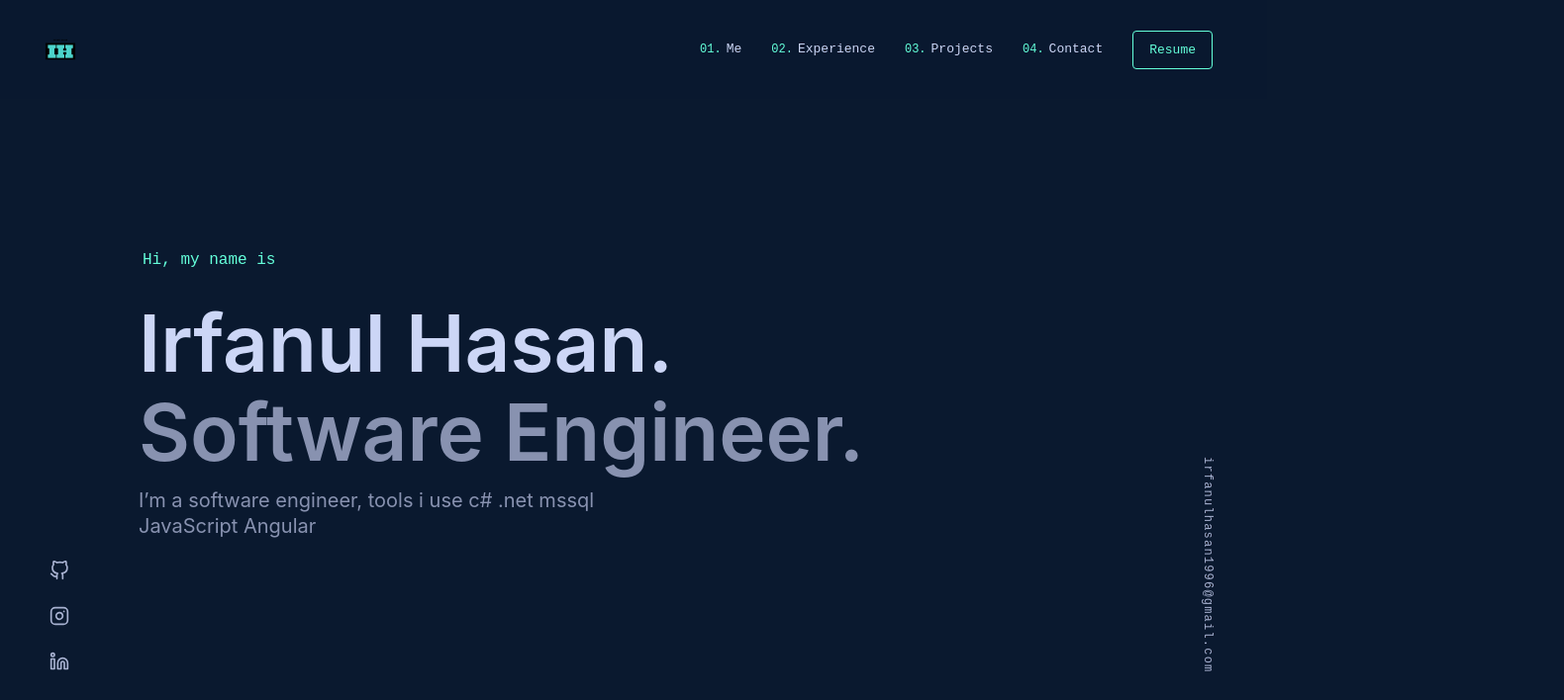
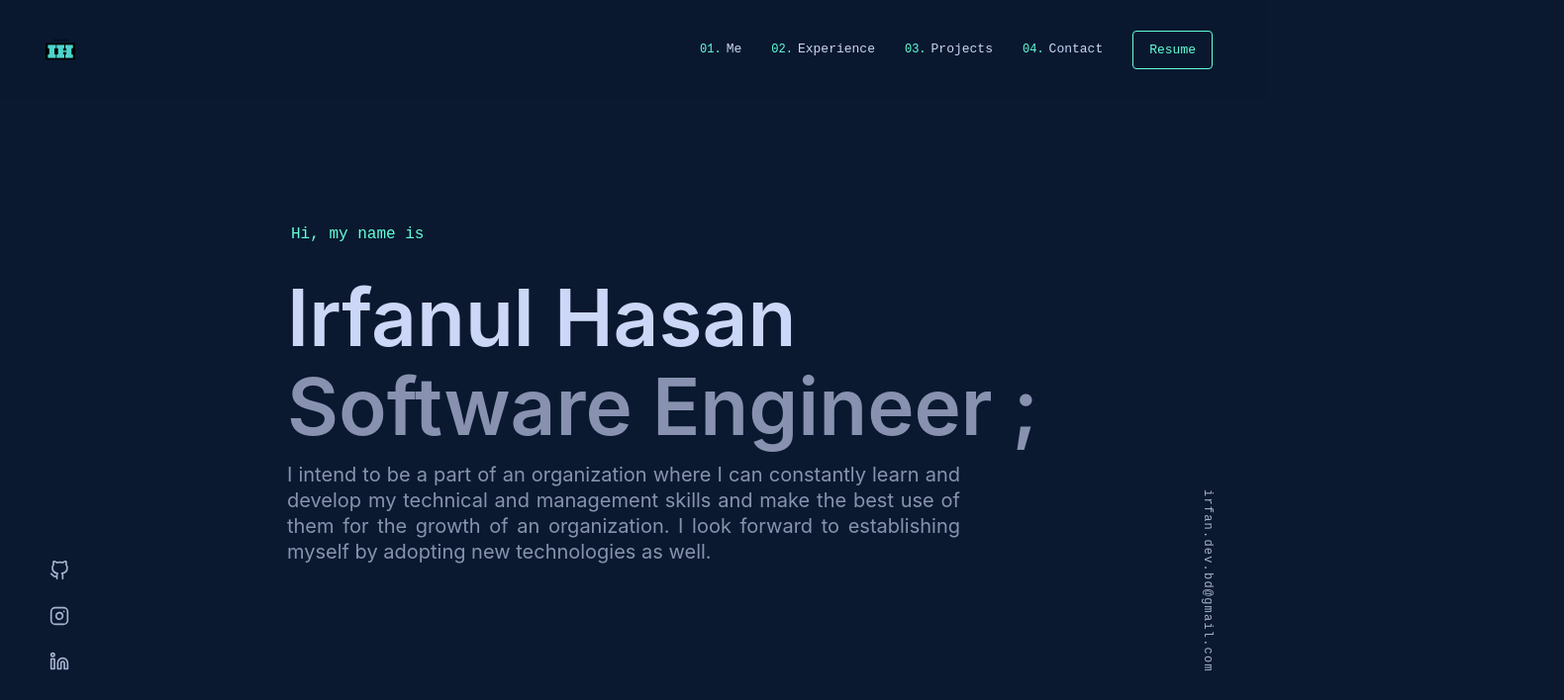
Before and after one commit to IrfanCSE/Portfolio, an Angular app: page / in a window 1280 px wide. Shown: the top 708 px of the page at 99% size, 1580 px wide, since content can reach past the window. Built offline with nearby package versions, Linux system fonts and the light colour scheme.

Commit message:
desktop layout fix

```diff
--- a/src/app/app.component.html
+++ b/src/app/app.component.html
@@ -90,7 +90,7 @@
           </div>
           <div orientation="right" class="side__StyledSideElement-sc-1duznzb-0 jSIwrL">
             <div class="email__StyledLinkWrapper-sc-2epoq-0 jJFfEJ fade-enter-done"><a
-                href="mailto:irfanulhasan1996@gmail.com">irfanulhasan1996@gmail.com</a></div>
+                href="mailto:irfan.dev.bd@gmail.com">irfan.dev.bd@gmail.com</a></div>
           </div>
           <div id="content">
             <main class="pages__StyledMainContainer-sc-1tzx2o8-0 ePyBYl fillHeight">
@@ -99,13 +99,13 @@
                   <h1>Hi, my name is</h1>
                 </div>
                 <div class="fadeup-enter-done" style="transition-delay: 200ms;">
-                  <h2 class="big-heading">Irfanul Hasan.</h2>
+                  <h2 class="big-heading">Irfanul Hasan</h2>
                 </div>
                 <div class="fadeup-enter-done" style="transition-delay: 300ms;">
-                  <h3 class="big-heading">Software Engineer.</h3>
+                  <h3 class="big-heading">Software Engineer ;</h3>
                 </div>
                 <div class="fadeup-enter-done" style="transition-delay: 400ms;">
-                  <p>I’m a software engineer, tools i use c# .net mssql JavaScript Angular </p>
+                  <p>I intend to be a part of an organization where I can constantly learn and develop my technical and management skills and make the best use of them for the growth of an organization. I look forward to establishing myself by adopting new technologies as well.</p>
                 </div>
               </section>
               <section id="about" class="about__StyledAboutSection-sc-1ownso9-0 bNXWUU" data-sr-id="0"
@@ -619,7 +619,7 @@
                 <h2 class="title">Get In Touch</h2>
                 <p>I’m currently looking new opportunities, my inbox is always open. Whether you
                   have a question or just want to say hi, I’ll try my best to get back to you!</p><a class="email-link"
-                  href="mailto:brittany.chiang@gmail.com" rel="noopener noreferrer" target="_blank">Say Hello</a>
+                  href="mailto:irfan.dev.bd@gmail.com" rel="noopener noreferrer" target="_blank">Say Hello</a>
               </section>
             </main>
             <footer class="footer__StyledFooter-sc-4jwnt4-0 earxGk">
--- a/src/app/app.component.scss
+++ b/src/app/app.component.scss
@@ -102,7 +102,7 @@ main {
   width: 100%;
   max-width: 1600px;
   min-height: 100vh;
-  padding: 200px 150px;
+  padding: 0px 150px;
 }
 
 @media (max-width: 1080px) {
@@ -124,24 +124,24 @@ main {
 }
 
 main.fillHeight {
-  padding: 0px;
+  // padding: 0px;
 }
 
 @media (max-width: 1080px) {
   main.fillHeight {
-    padding: 0px;
+    // padding: 0px;
   }
 }
 
 @media (max-width: 768px) {
   main.fillHeight {
-    padding: 0px;
+    // padding: 0px;
   }
 }
 
 @media (max-width: 480px) {
   main.fillHeight {
-    padding: 0px;
+    // padding: 0px;
   }
 }
 
@@ -957,6 +957,7 @@ p>a::after {
   align-items: flex-start;
   min-height: 100vh;
   padding: 0px;
+  text-align: justify;
 }
 
 @media (max-width: 480px) and (min-height: 700px) {
@@ -987,7 +988,7 @@ p>a::after {
 
 .eEjAsd p {
   margin: 20px 0px 0px;
-  max-width: 540px;
+  max-width: 680px;
 }
 
 .eEjAsd .email-link {
```
